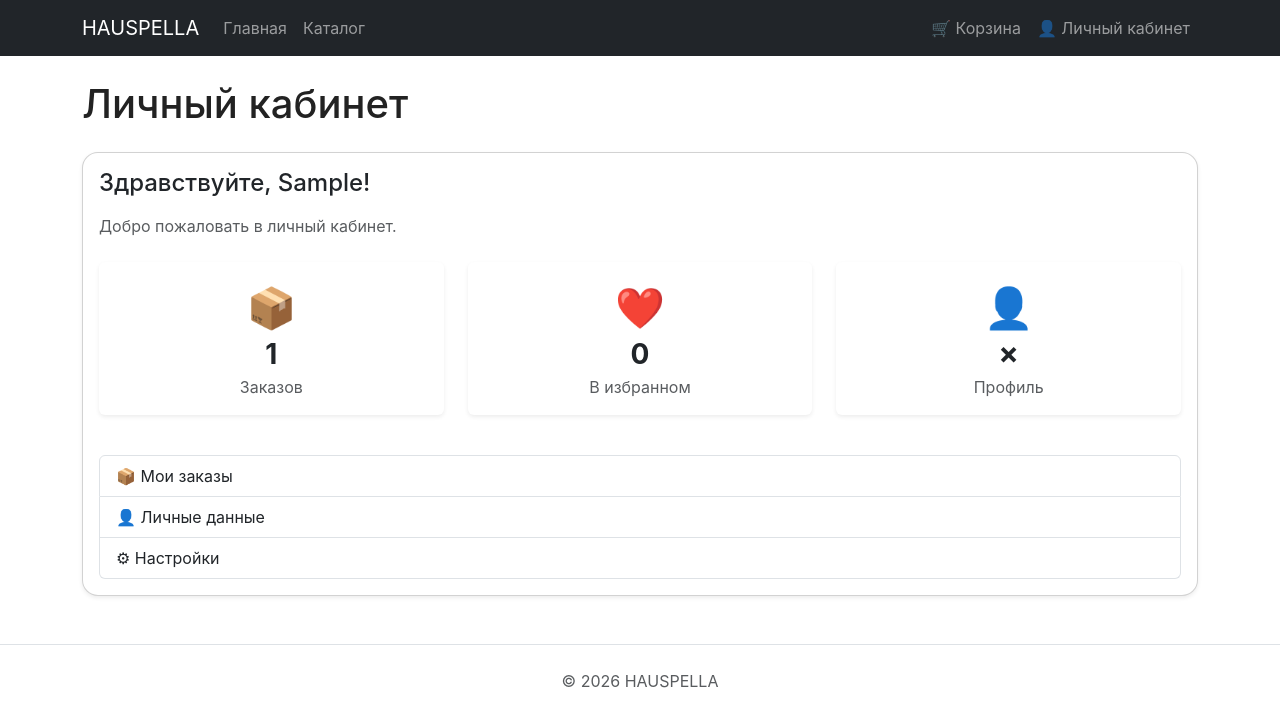
After one commit to VAA039/hauspella-shop, a Django app: page /account/ in a window 1280 px wide. The commit adds this page. Shown: the top 727 px of the page. Run offline with Django 5.2, Linux system fonts and the light colour scheme; a user stored in the database is signed in; tables that the repository leaves empty hold one stand-in row (values such as "Sample post").

Commit message:
Implement user account and profile editing

```diff
--- /dev/null
+++ b/apps/accounts/urls.py
@@ -0,0 +1,19 @@
+from django.urls import path
+
+from . import views
+
+app_name = "accounts"
+
+urlpatterns = [
+    path(
+        "",
+        views.profile,
+        name="profile",
+    ),
+
+    path(
+        "profile/",
+        views.profile_edit,
+        name="profile_edit",
+    ),
+]
--- a/apps/accounts/views.py
+++ b/apps/accounts/views.py
@@ -1,3 +1,56 @@
-from django.shortcuts import render
+from django.contrib.auth.decorators import login_required
+from django.shortcuts import redirect, render
 
-# Create your views here.
+from .forms import UserProfileForm
+
+@login_required
+def profile(request):
+    """
+    Личный кабинет пользователя.
+    """
+
+    return render(
+        request,
+        "accounts/profile.html",
+        {
+            "user": request.user,
+            "orders_count": request.user.orders.count(),
+            "wishlist_count": 0,
+            "profile_completed": False,
+        },
+    )
+
+@login_required
+def profile_edit(request):
+    """
+    Страница редактирования профиля пользователя.
+    """
+
+    if request.method == "POST":
+
+        form = UserProfileForm(
+            request.POST,
+            instance=request.user,
+        )
+
+        if form.is_valid():
+
+            form.save()
+
+            return redirect(
+                "accounts:profile",
+            )
+
+    else:
+
+        form = UserProfileForm(
+            instance=request.user,
+        )
+
+    return render(
+        request,
+        "accounts/profile_edit.html",
+        {
+            "form": form,
+        },
+    )
--- a/config/urls.py
+++ b/config/urls.py
@@ -39,6 +39,9 @@ urlpatterns = [
     "orders/",
     include("apps.orders.urls"),
     ),
+
+    path("account/", include("apps.accounts.urls")),
+
 ]
 
 if settings.DEBUG:
--- /dev/null
+++ b/templates/accounts/profile.html
@@ -0,0 +1,160 @@
+{% extends "base.html" %}
+
+{% block title %}
+Личный кабинет
+{% endblock %}
+
+{% block content %}
+
+<h1 class="mb-4">
+    Личный кабинет
+</h1>
+
+<div class="card shadow-sm rounded-4">
+
+    <div class="card-body">
+
+
+
+
+            <h4 class="mb-3">
+
+                Здравствуйте,
+                {{ user.first_name|default:user.email }}!
+
+            </h4>
+
+            <p class="text-muted mb-4">
+
+                Добро пожаловать в личный кабинет.
+
+            </p>
+
+
+
+
+
+
+            <div class="row mb-4">
+
+                <div class="col-md-4 mb-3">
+
+                    <div class="card border-0 shadow-sm h-100">
+
+                        <div class="card-body text-center">
+
+                            <div class="fs-1">
+                                📦
+                            </div>
+
+                            <h3 class="fw-bold mb-1">
+
+                                {{ orders_count }}
+
+                            </h3>
+
+                            <p class="text-muted mb-0">
+
+                                Заказов
+
+                            </p>
+
+                        </div>
+
+                    </div>
+
+                </div>
+
+                <div class="col-md-4 mb-3">
+
+                    <div class="card border-0 shadow-sm h-100">
+
+                        <div class="card-body text-center">
+
+                            <div class="fs-1">
+                                ❤️
+                            </div>
+
+                            <h3 class="fw-bold mb-1">
+
+                                {{ wishlist_count }}
+
+                            </h3>
+
+                            <p class="text-muted mb-0">
+
+                                В избранном
+
+                            </p>
+
+                        </div>
+
+                    </div>
+
+                </div>
+
+                <div class="col-md-4 mb-3">
+
+                    <div class="card border-0 shadow-sm h-100">
+
+                        <div class="card-body text-center">
+
+                            <div class="fs-1">
+                                👤
+                            </div>
+
+                            <h3 class="fw-bold mb-1">
+
+                                {% if profile_completed %}
+                                    ✓
+                                {% else %}
+                                    ✗
+                                {% endif %}
+
+                            </h3>
+
+                            <p class="text-muted mb-0">
+
+                                Профиль
+
+                            </p>
+
+                        </div>
+
+                    </div>
+
+                </div>
+
+            </div>
+
+
+        <div class="list-group">
+
+            <a
+                href="{% url 'orders:list' %}"
+                class="list-group-item list-group-item-action"
+            >
+                📦 Мои заказы
+            </a>
+
+            <a
+                href="#"
+                class="list-group-item list-group-item-action"
+            >
+                👤 Личные данные
+            </a>
+
+            <a
+                href="#"
+                class="list-group-item list-group-item-action"
+            >
+                ⚙ Настройки
+            </a>
+
+        </div>
+
+    </div>
+
+</div>
+
+{% endblock %}
--- a/templates/base.html
+++ b/templates/base.html
@@ -93,13 +93,11 @@
                     🛒 Корзина
                 </a>
             </li>
-
             <li class="nav-item">
-                <a
-                    class="nav-link"
-                    href="{% url 'orders:list' %}"
+                <a class="nav-link"
+                    href="{% url 'accounts:profile' %}"
                 >
-                    Мои заказы
+                    👤 Личный кабинет
                 </a>
             </li>
 
```
Also changed, not shown: ROADMAP.md (added, +55 -0 lines), apps/accounts/forms.py (added, +36 -0 lines), templates/accounts/profile_edit.html (added, +62 -0 lines), CHANGELOG.md (added).
